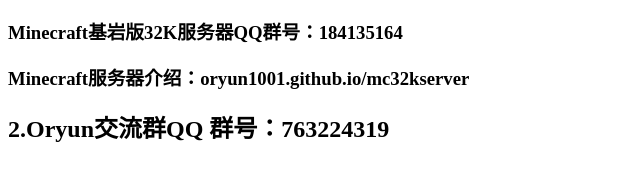
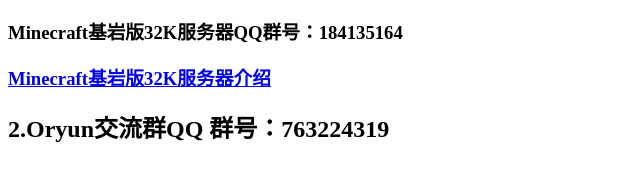
Before and after one commit to oryun1001/oryun1001.github.io, a plain HTML site: page index.html in a window 1280 px wide. Shown: the part 127-308 px from the top of the page, without its empty margins (0-644 px from the left). Drawn offline with Linux system fonts and the light colour scheme.

Commit message:
index.html

```diff
--- a/index.html
+++ b/index.html
@@ -9,7 +9,7 @@
     <h1>Oryun官网</h1>
     <h2>1.Minecraft基岩版32K服务器：ip:xg.frp.one port:52170</h2>
     <h3>    Minecraft基岩版32K服务器QQ群号：184135164</h3>
-    <h3>    Minecraft服务器介绍：oryun1001.github.io/mc32kserver</h3>
+    <h3>    <a href="oryun1001.github.io/mc32kserver">Minecraft基岩版32K服务器介绍</a>
     <h2>2.Oryun交流群QQ 群号：763224319</h2>
 </body>
 </html>
```
